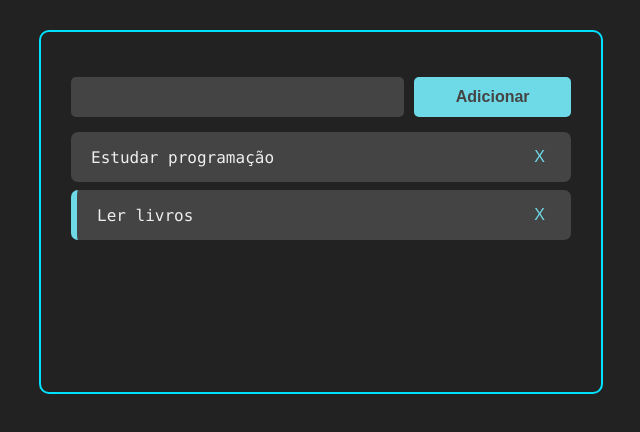
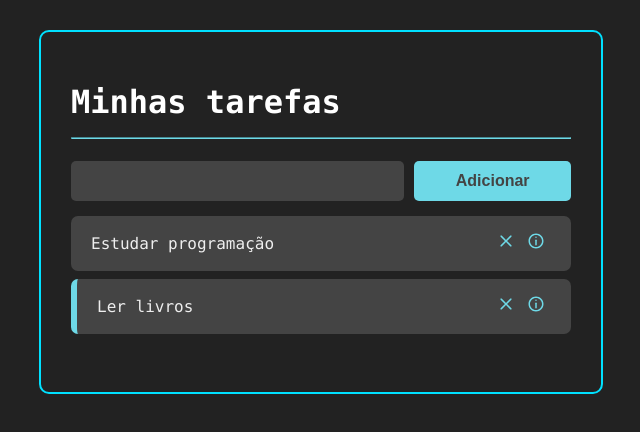
Before and after one commit to PedroBSanchez/tasklist, a React (Create React App) app: page / in a window 1280 px wide. Shown: the top 432 px of the page, without its empty margins (319-959 px from the left). Built offline with nearby package versions, Linux system fonts and the light colour scheme.

Commit message:
Atualizações

```diff
--- a/package.json
+++ b/package.json
@@ -8,6 +8,8 @@
     "@testing-library/user-event": "^13.5.0",
     "react": "^18.1.0",
     "react-dom": "^18.1.0",
+    "react-icons": "^4.3.1",
+    "react-router-dom": "^5.2.0",
     "react-scripts": "5.0.1",
     "uuid": "^8.3.2",
     "web-vitals": "^2.1.4"
--- a/src/App.jsx
+++ b/src/App.jsx
@@ -1,7 +1,9 @@
 import React, { useState } from "react";
 import { v4 as uuidv4 } from "uuid";
+import { BrowserRouter as Router, Route } from "react-router-dom";
 
 import "./App.css";
+import Header from "./components/Header";
 import AddTask from "./components/AddTask.jsx";
 import Tasks from "./components/Tasks";
 
@@ -48,14 +50,25 @@ const App = () => {
   };
 
   return (
+    <Router>
       <div className="container">
+        <Header>Minhas tarefas</Header>
+        <Route
+          path="/"
+          exact
+          render={() => (
+            <>
               <AddTask handleTaskAddition={handleTaskAddition} />
               <Tasks
                 tasks={tasks}
                 handleTaskCLick={handleTaskCLick}
                 handleTaskRemove={handleTaskRemove}
               />
+            </>
+          )}
+        />
       </div>
+    </Router>
   );
 };
 
--- /dev/null
+++ b/src/components/Header.css
@@ -0,0 +1,10 @@
+.header {
+  font-family: "consolas";
+  color: white;
+}
+
+.hr {
+  background-color: #6ed9e7;
+  border-color: #6ed9e7;
+  border-radius: 20px;
+}
--- /dev/null
+++ b/src/components/Header.jsx
@@ -0,0 +1,12 @@
+import React from "react";
+import "./Header.css";
+
+const Header = ({ children }) => {
+  return (
+    <h1 className="header">
+      {children} <hr className="hr" />
+    </h1>
+  );
+};
+
+export default Header;
--- a/src/components/Task.css
+++ b/src/components/Task.css
@@ -15,10 +15,11 @@
   cursor: pointer;
 }
 
-.remove-task-button {
+.remove-task-button,
+.see-task-details-button {
   background-color: #444;
   border: none;
-  font-size: 16px;
+  font-size: 18px;
   color: #6ed9e7;
   cursor: pointer;
 }
--- a/src/components/Task.jsx
+++ b/src/components/Task.jsx
@@ -1,4 +1,6 @@
 import React from "react";
+import { CgClose, CgInfo } from "react-icons/cg";
+
 import "./Task.css";
 
 const Task = ({ task, handleTaskCLick, handleTaskRemove }) => {
@@ -17,7 +19,10 @@ const Task = ({ task, handleTaskCLick, handleTaskRemove }) => {
             handleTaskRemove(task.id);
           }}
         >
-          X
+          <CgClose />
+        </button>
+        <button className="see-task-details-button">
+          <CgInfo />
         </button>
       </div>
     </div>
```
Also changed, not shown: src/components/TaskDetails.jsx (added, +13 -0 lines), 1 other file (tests, documents, lock files or other folders). Lines whose indentation alone changed are shown as unchanged.
